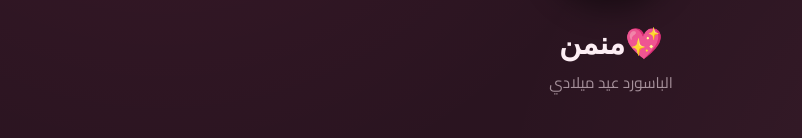
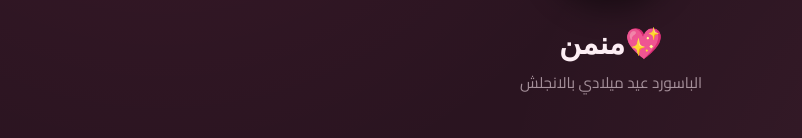
Before and after one commit to marokhaledd/mennah, a Next.js app: page /unlock in a window 1280 px wide. Shown: the part 385-523 px from the top of the page, without its empty margins (29-831 px from the left). Built offline with nearby package versions, Linux system fonts and the light colour scheme; a web font is replaced by a local one.

Commit message:
Update content.config.js

```diff
--- a/content.config.js
+++ b/content.config.js
@@ -8,7 +8,7 @@ const content = {
   password: "8/8/2000",
 
   // الجملة اللي بتظهر فوق خانة كتابة الباسورد كتلميح
-  passwordHint: "الباسورد عيد ميلادي",
+  passwordHint: " الباسورد عيد ميلادي بالانجلش",
 
   // اسمها / الدلع اللي هيظهر في صفحة القفل والعنوان
   recipientName: "💖منمن",
```
